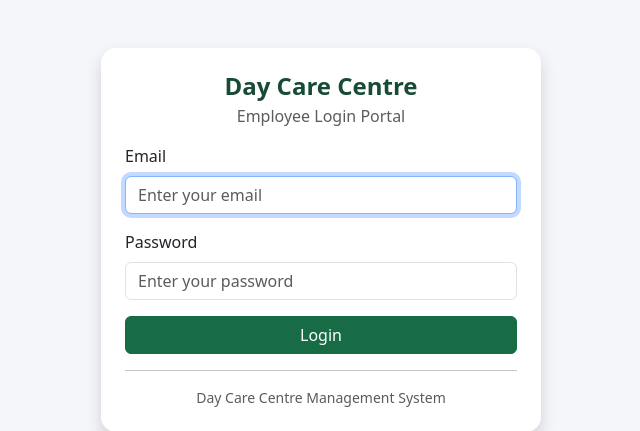
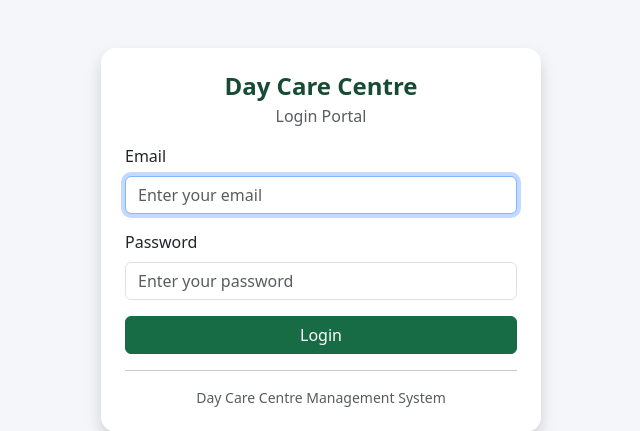
Before and after one commit to JASaju/daycare, a Laravel app: page /login in a window 1280 px wide. Shown: the part 160-591 px from the top of the page, without its empty margins (319-959 px from the left). Run offline with Laravel 10, Linux system fonts and the light colour scheme.

Commit message:
Update login portal text in login.blade.php

```diff
--- a/resources/views/auth/login.blade.php
+++ b/resources/views/auth/login.blade.php
@@ -86,7 +86,7 @@
                 </h4>
 
                 <p class="text-muted mb-3">
-                    Employee Login Portal
+                     Login Portal
                 </p>
             </div>
 
```
